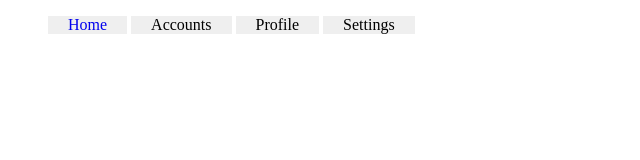
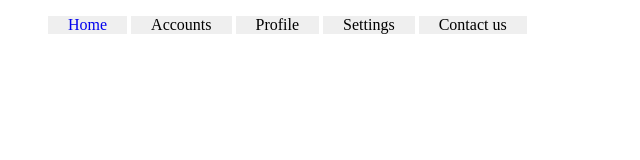
Before and after one commit to patrickford/menu, a plain HTML site: page index.html in a window 1280 px wide. Shown: the whole page, without its empty margins (0-640 px from the left). Drawn offline with nearby package versions, Linux system fonts and the light colour scheme.

Commit message:
added menu item

```diff
--- a/index.html
+++ b/index.html
@@ -16,6 +16,7 @@
       <li class="menu-item">Accounts</li>
       <li class="menu-item">Profile</li>
       <li class="menu-item">Settings</li>
+      <li class="menu-item">Contact us</li>
     </ul>
   </body>
 </html>
```
